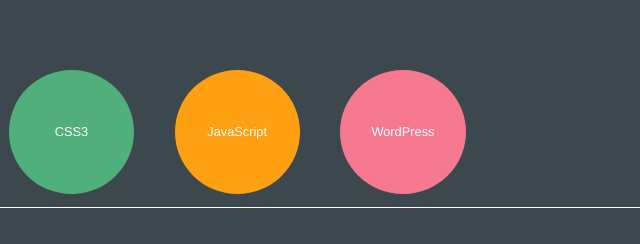
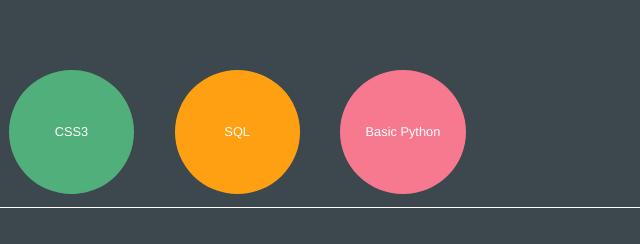
Before and after one commit to kadutwum/kadutwum.github.io, a plain HTML site: page index.html in a window 1280 px wide. Shown: the part 225-469 px from the top of the page, 433-1073 px from the left. Drawn offline with Linux system fonts and the light colour scheme.

Commit message:
updated index.html
updated technical skills section in index.html

```diff
--- a/index.html
+++ b/index.html
@@ -49,8 +49,8 @@
         <div>
           <p class="h">HTML5</p>
           <p class="c">CSS3</p>
-          <p class="j">JavaScript</p>
-          <p class="w">WordPress</p>
+          <p class="j">SQL</p>
+          <p class="w">Basic Python</p>
         </div>
       </div><br>
       <div class="contact">
```
